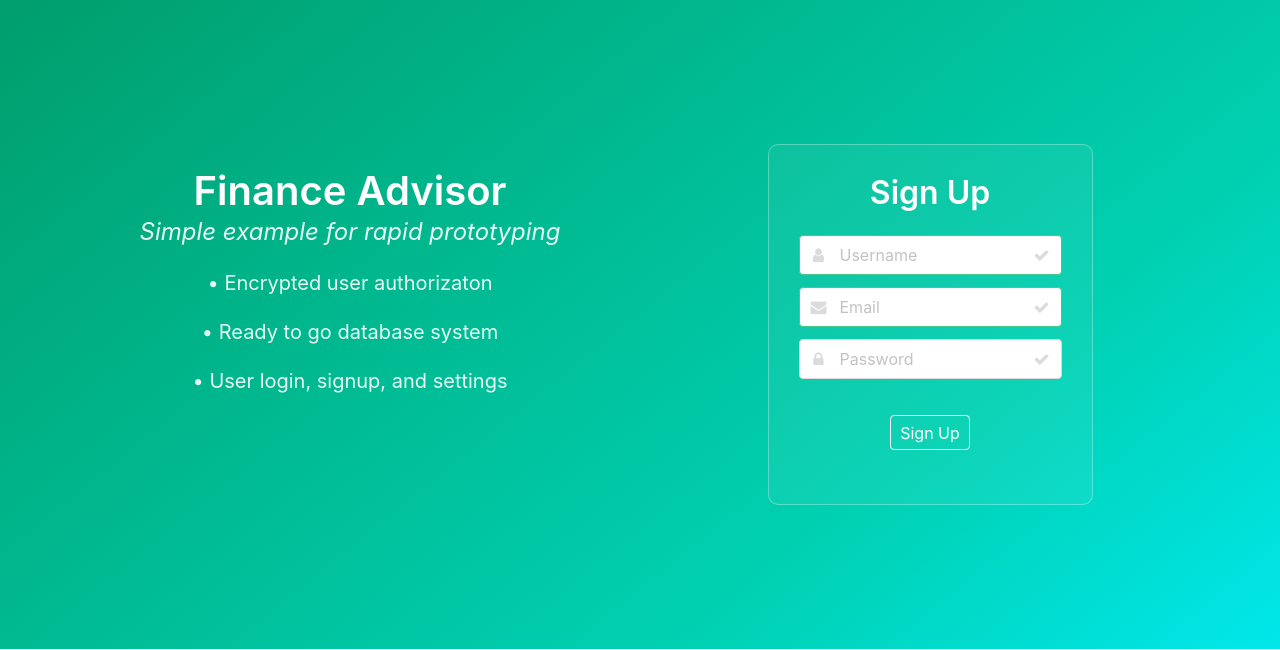
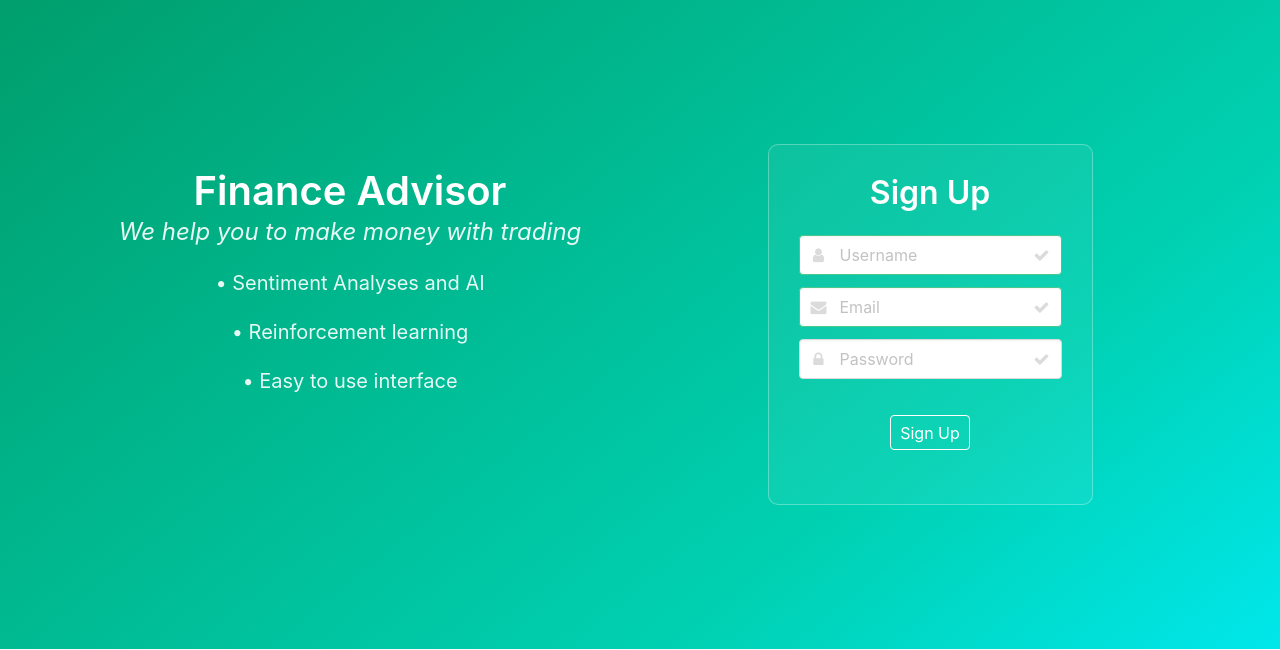
Before and after one commit to Pizajolo/finance-bot, a Flask app: page / in a window 1280 px wide. Shown: the part 56-706 px from the top of the page. Run offline with Flask 2, Linux system fonts and the light colour scheme; some libraries are stand-ins or nearby versions.

```diff
--- a/templates/login.html
+++ b/templates/login.html
@@ -55,10 +55,10 @@
         <div class="column is-auto">
           <br>
           <p class="title is-2">Finance Advisor</p>
-          <p class="subtitle is-4"><i>Simple example for rapid prototyping</i></p>
-          <p class="subtitle is-5">&#x2022 Encrypted user authorizaton</p>
-          <p class="subtitle is-5">&#x2022 Ready to go database system</p>
-          <p class="subtitle is-5">&#x2022 User login, signup, and settings</p>
+          <p class="subtitle is-4"><i>We help you to make money with trading</i></p>
+          <p class="subtitle is-5">&#x2022 Sentiment Analyses and AI</p>
+          <p class="subtitle is-5">&#x2022 Reinforcement learning</p>
+          <p class="subtitle is-5">&#x2022 Easy to use interface</p>
         </div>
         <div class="column is-auto">
           <div id="signup-box" class="signup-box">
```
